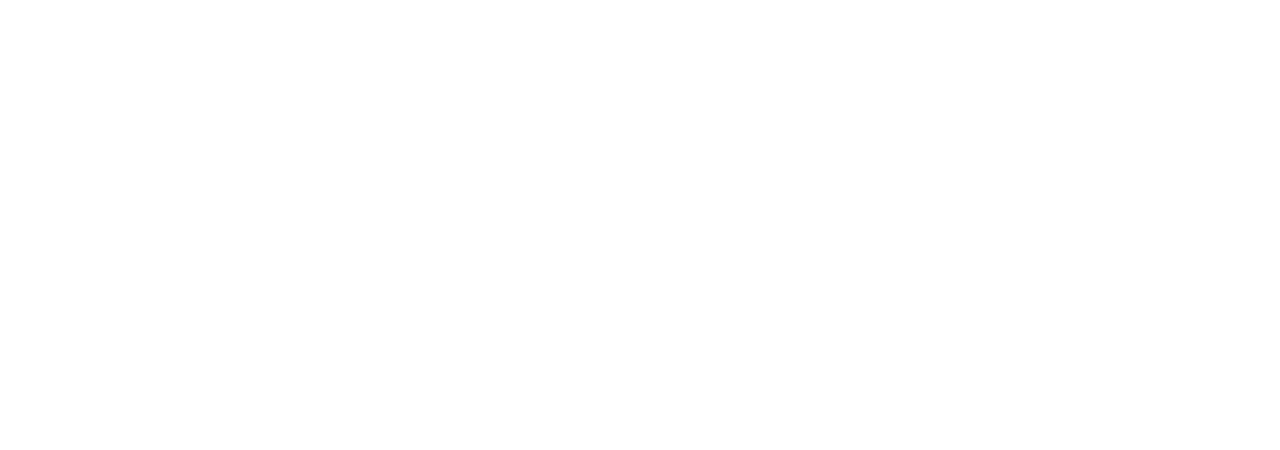
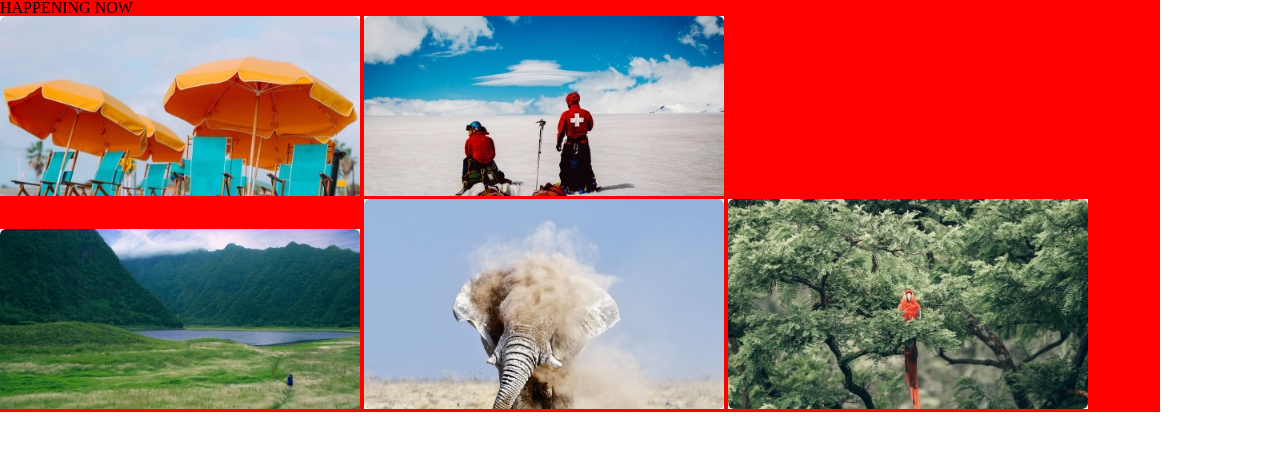
Before and after one commit to Shorena7/New-6, a plain HTML site: page index.html in a window 1280 px wide. Drawn offline with Linux system fonts and the light colour scheme.

Commit message:
add style

```diff
--- a/CSS/style.css
+++ b/CSS/style.css
@@ -0,0 +1,17 @@
+.container-block {
+	width:1160px;
+	mergin:0 auto;
+	background-color:red;
+}
+.left-block {
+
+	display:inline-block;
+	width:760px;
+	vertical-align:top;
+}
+.right-block {
+
+    display:inline-block;
+    width: 360px;
+    vertical-align: top
+}
--- a/index.html
+++ b/index.html
@@ -8,7 +8,21 @@
 </head>
 <body>
     <section>
+    	<div class="container-block">
+    		<h2> HAPPENING NOW </h2>
+    		<div class="left-block">
+    		     <img src="image/1.jpg" alt="image">
+    		     <img src="image/2.jpg" alt="image">
+    		 </div><!--
 
+    		--><div class="wight-block">
+    	          <img src="image/3.jpg" alt="image">
+    	          <img class="image-middle"  src="image/4.jpg" alt="image">
+    	          <img src="image/5.jpg" alt="image">
+    	    </div>
 </section>
+
+<!-- -->
+
 </body>
 </html>
```
